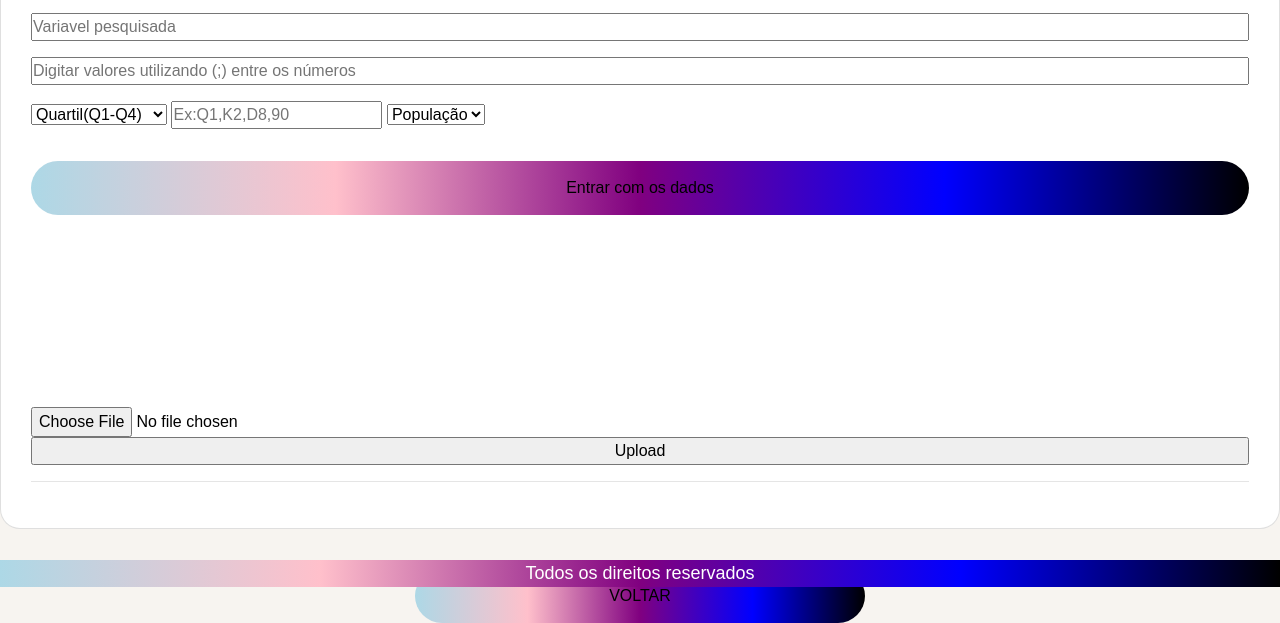
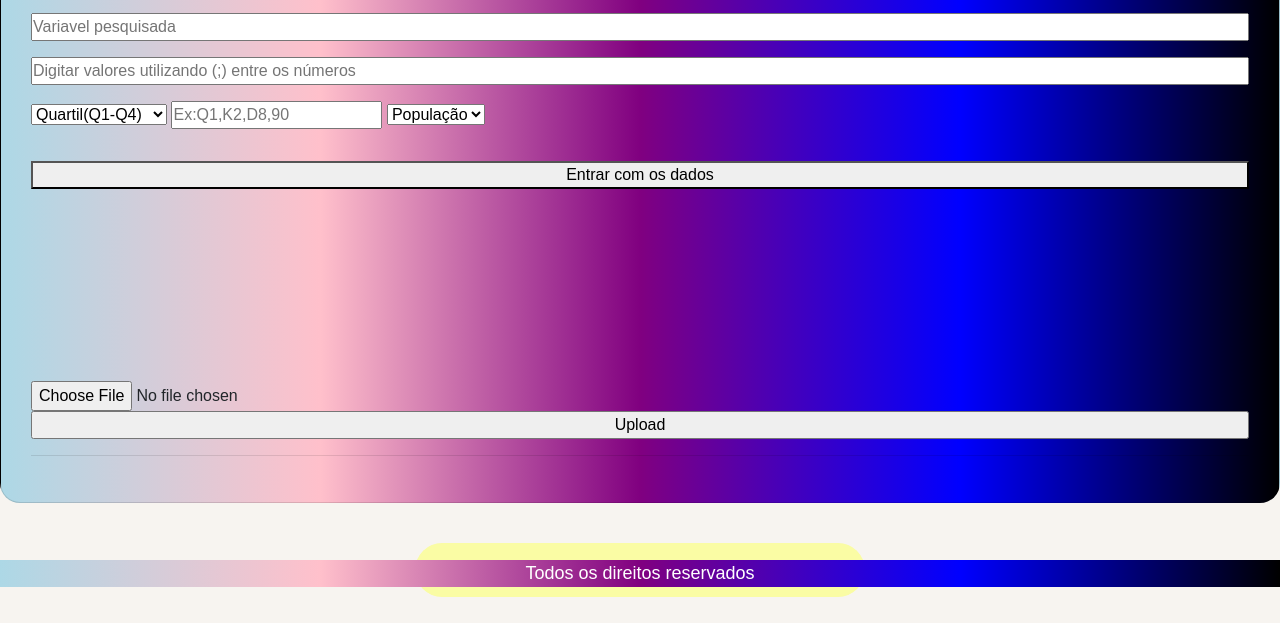
Before and after one commit to PamelaOsorio/Solfitec, a plain HTML site: page descritiva.html in a window 1280 px wide. Shown: the part 213-836 px from the top of the page. After the commit the page ends 810 px from the top, so only its background shows below. Drawn offline with nearby package versions, Linux system fonts and the light colour scheme.

Commit message:
Update descritiva.html

```diff
--- a/descritiva.html
+++ b/descritiva.html
@@ -16,7 +16,7 @@
     <title>Descritiva</title>
 
 
-    <link rel="stylesheet" type="text/css" href="probabilidade.css">
+    <link rel="stylesheet" type="text/css" href="descritiva.css">
 
 </head>
 <body>
```
